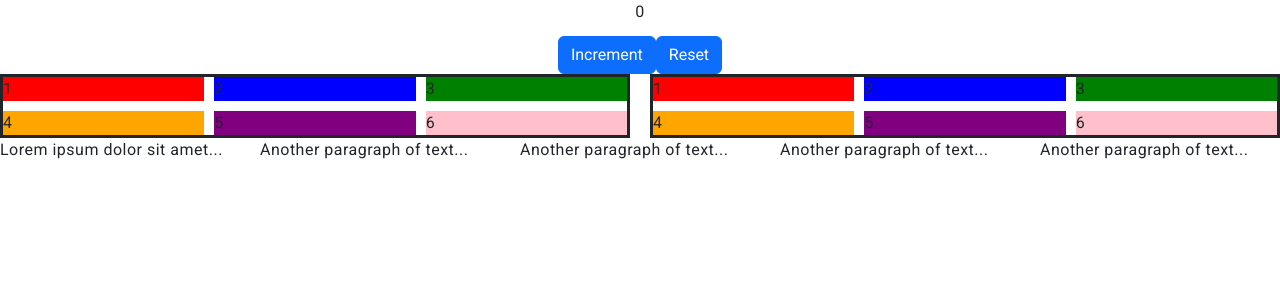
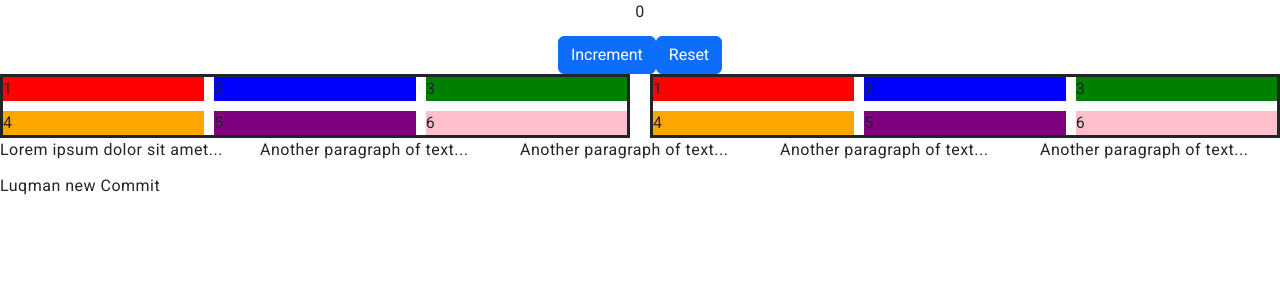
Before and after one commit to eduluqman11/lmsFront, an Angular app: page / in a window 1280 px wide. Shown: the top 300 px of the page. Built offline with nearby package versions, Linux system fonts and the light colour scheme.

Commit message:
luqman new commit

```diff
--- a/src/app/app.component.html
+++ b/src/app/app.component.html
@@ -41,3 +41,5 @@
   <p>Another paragraph of text...</p>
 
 </div>
+
+<p>Luqman new Commit</p>
```
